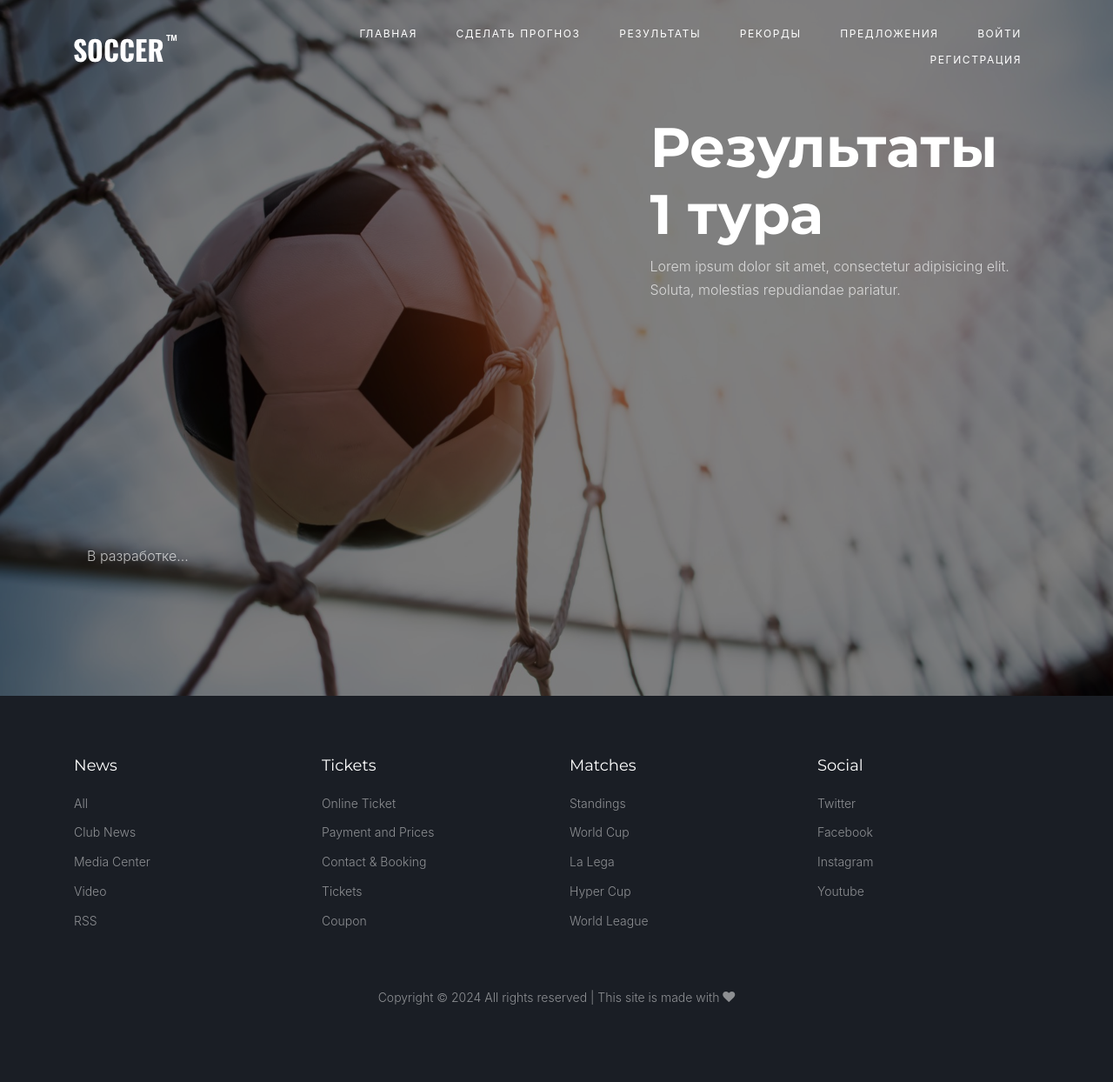
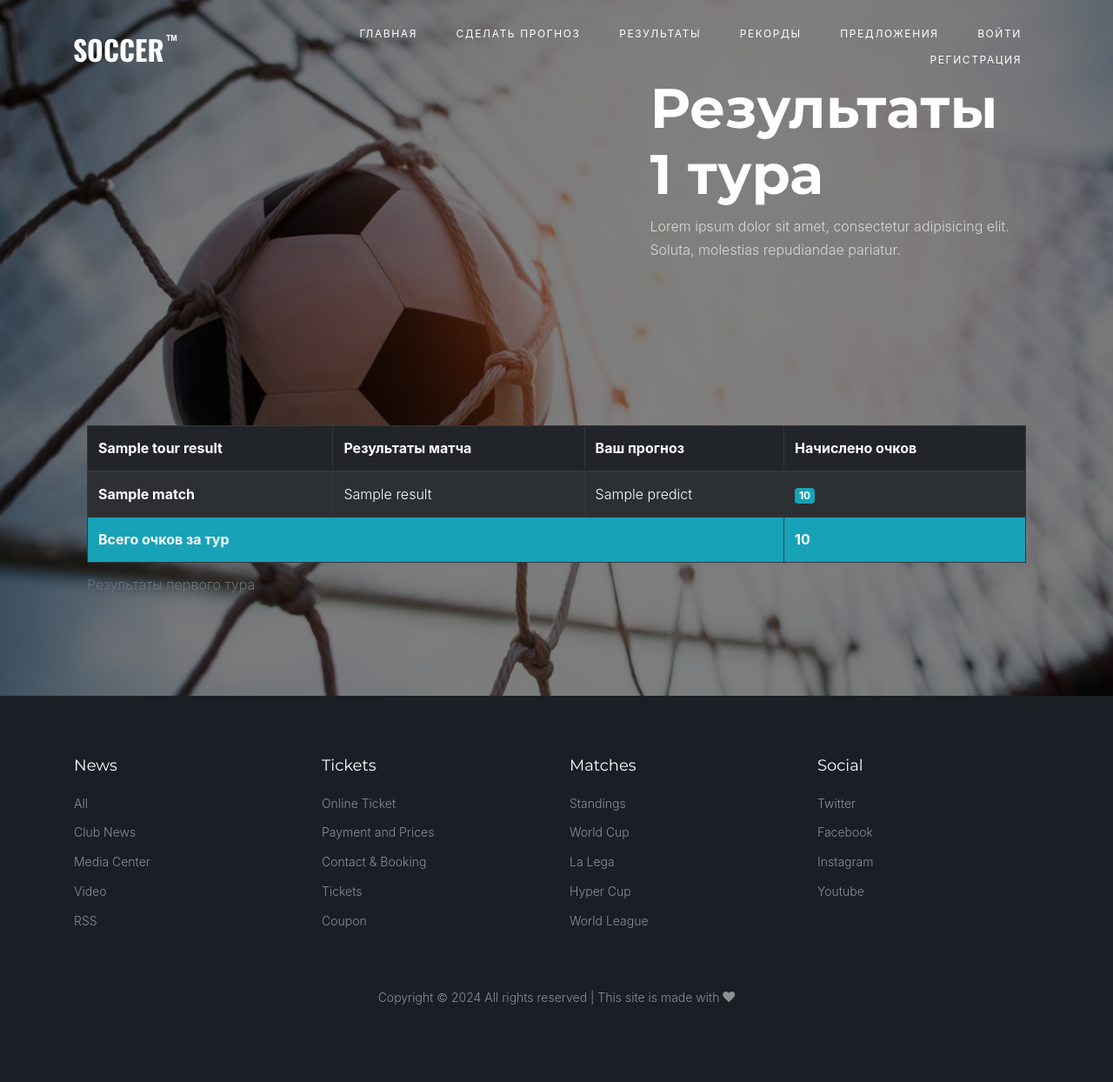
Before and after one commit to SkoblikovAlexey/Football-experts, a Flask app: template app/templates/result/item.j2 in a window 1280 px wide. Shown: the whole page at 87% size. Run offline with Flask 3, Linux system fonts and the light colour scheme; the template is opened without the code that fills it: most values are stand-ins (such as "Sample title", 1, 10 or a date in 2020); parts of the project's set-up code (start-up, migrations or seed data) failed here and were passed over; some libraries are stand-ins or nearby versions; some web fonts are replaced.

Commit message:
Добавлен вывод результатов тура

```diff
--- a/app/templates/result/item.j2
+++ b/app/templates/result/item.j2
@@ -13,7 +13,33 @@
   <div class="container">
     <div class="row">
       <div class="col-lg-12">
-        <p>В разработке...</p>
+        <table class="table table-striped table-bordered table-dark table-hover">
+          <caption>Результаты первого тура</caption>
+          <thead>
+            <tr>
+              <th scope="col">{{ tour_results.title }}</th>
+              <th scope="col">Результаты матча</th>
+              <th scope="col">Ваш прогноз</th>
+              <th scope="col">Начислено очков</th>
+            </tr>
+          </thead>
+          <tbody>
+            {% for match in tour_results.results %}
+              <tr>
+                <th scope="row">{{ match.title }}</th>
+                <td>{{ match.result }}</td>
+                <td>{{ match.predict if match.predict else "_:_" }}</td>
+                <td><span class="badge badge-info">{{ match.score }}</span></td>
+              </tr>
+            {% endfor %}
+          </tbody>
+          <tfoot>
+            <tr class="bg-info">
+              <th scope="col" colspan="3">Всего очков за тур</th>
+              <th scope="col">{{ tour_results.final_score }}</th>
+            </tr>
+          </tfoot>
+        </table>
       </div>
     </div>
   </div>
```
